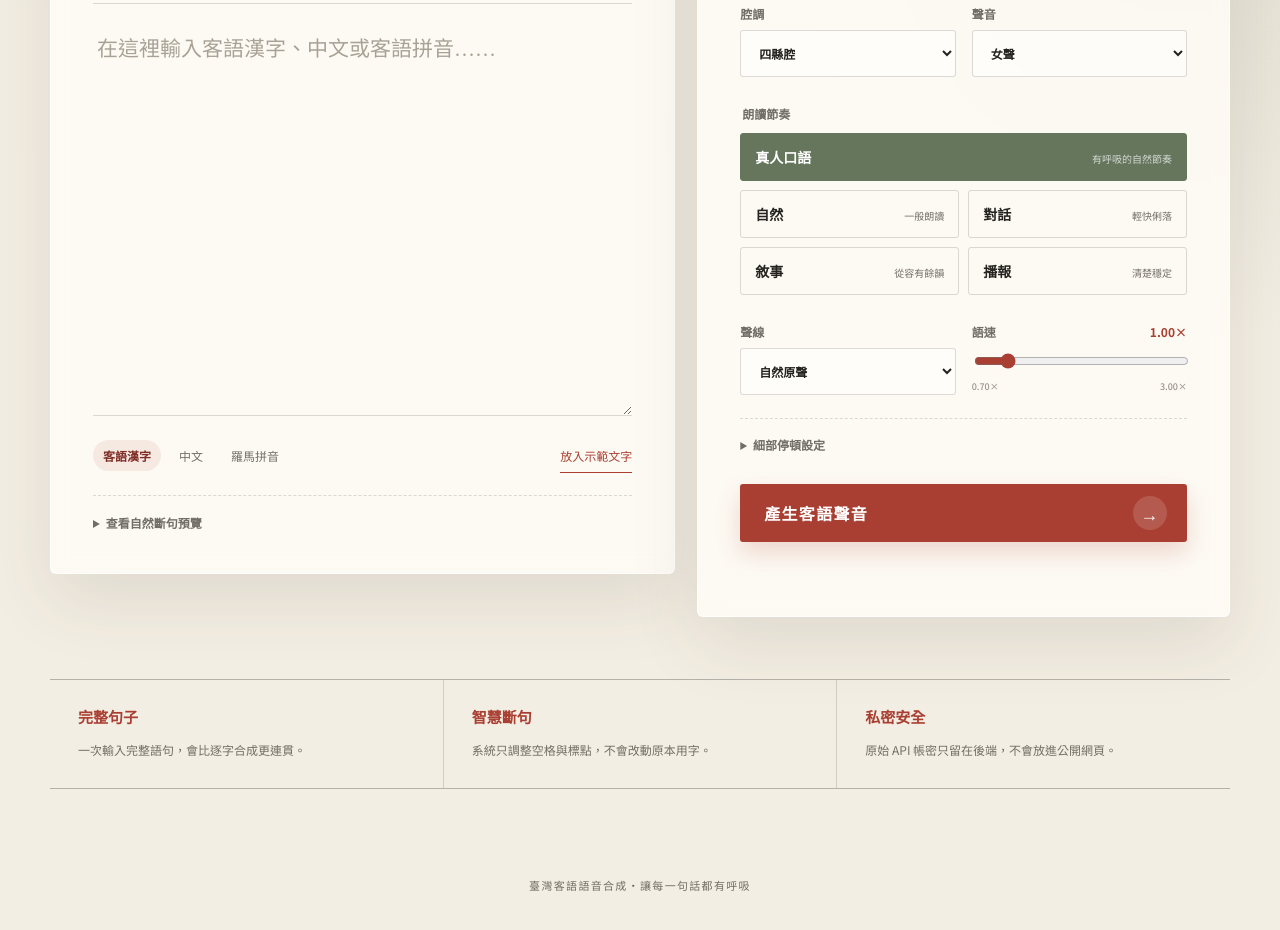
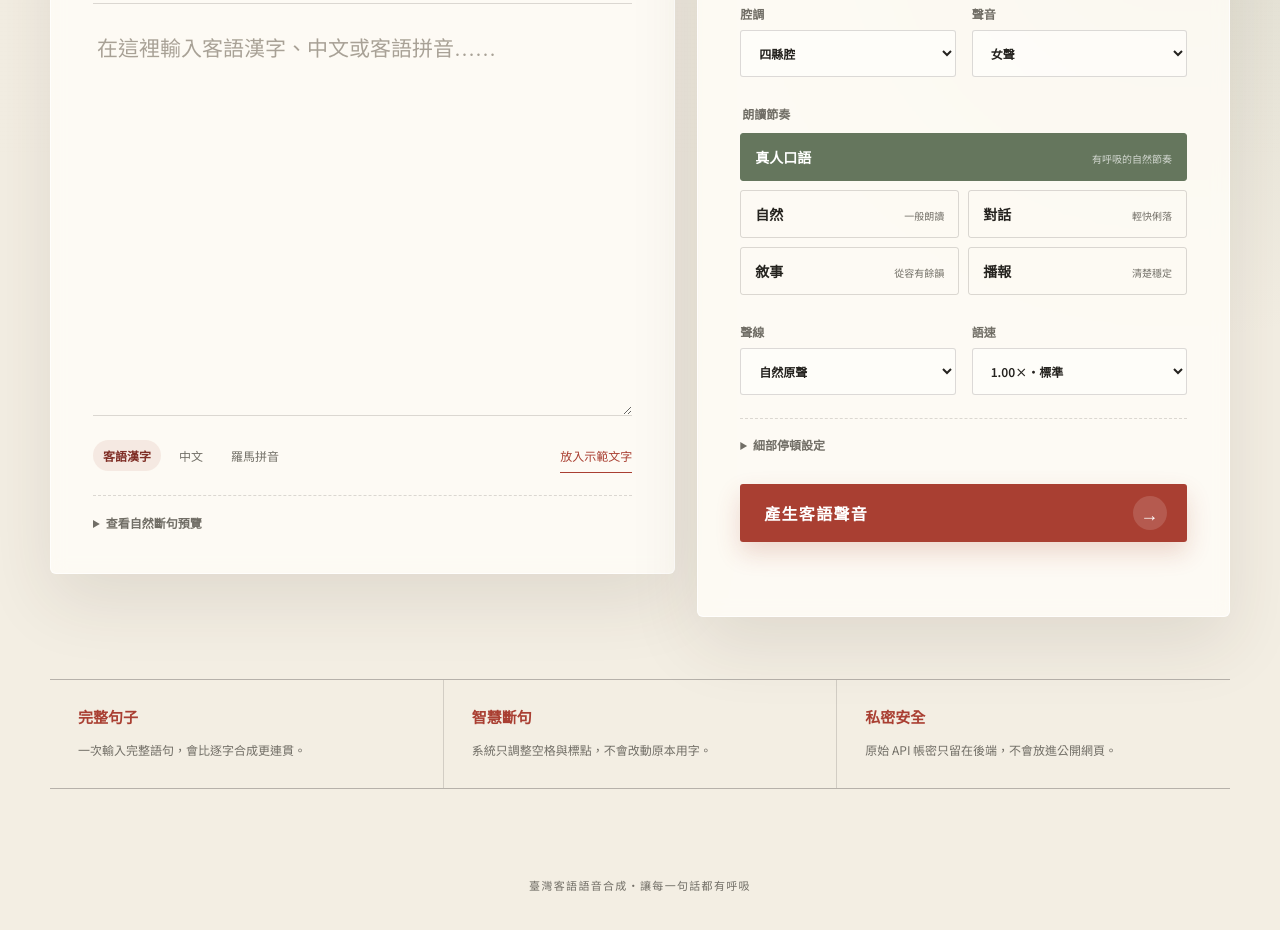
Before and after one commit to evaliuwrk-tech/taiwan-hakka-tts, a plain HTML site: page web/index.html in a window 1280 px wide. Shown: the part 645-1575 px from the top of the page. Drawn offline with Linux system fonts and the light colour scheme.

Commit message:
Increase voice contrast and simplify speed selection

```diff
--- a/web/app.js
+++ b/web/app.js
@@ -2,12 +2,12 @@ import { prepareText, RHYTHM_PRESETS } from "./rhythm.js";
 
 const TONES = {
   natural: { label: "自然原聲", pitch: 0, low: 0, high: 0, presence: 0, gain: 0 },
-  deep: { label: "低沉", pitch: -3.5, low: 6, high: -4, presence: -2, gain: -3 },
-  young: { label: "年輕", pitch: 2.8, low: -3, high: 4.5, presence: 2, gain: -2.5 },
-  child: { label: "兒童", pitch: 5, low: -6, high: 6, presence: 4, gain: -3.5 },
-  warm: { label: "溫暖", pitch: -1.2, low: 5, high: -4, presence: 1, gain: -2.5 },
-  bright: { label: "明亮", pitch: 0.8, low: -3, high: 7, presence: 3, gain: -4 },
-  soft: { label: "柔和", pitch: -0.7, low: 2, high: -7, presence: -2.5, gain: -2.5 },
+  deep: { label: "低沉", pitch: -4.9, low: 10, high: -8, presence: -5, gain: -5 },
+  young: { label: "年輕", pitch: 3.8, low: -6, high: 8, presence: 5, gain: -5.5 },
+  child: { label: "兒童", pitch: 7, low: -10, high: 11, presence: 7, gain: -8 },
+  warm: { label: "溫暖", pitch: -1.8, low: 8, high: -7, presence: 1.5, gain: -4.5 },
+  bright: { label: "明亮", pitch: 1.8, low: -7, high: 11, presence: 7, gain: -8 },
+  soft: { label: "柔和", pitch: -0.9, low: 3, high: -12, presence: -6, gain: -3.5 },
 };
 
 const DIALECTS = { sixian: "四縣腔", hailu: "海陸腔", dapu: "大埔腔" };
@@ -25,7 +25,6 @@ const elements = {
   gender: document.querySelector("#gender"),
   tone: document.querySelector("#tone"),
   rate: document.querySelector("#rate"),
-  rateOutput: document.querySelector("#rate-output"),
   shortPause: document.querySelector("#short-pause"),
   shortOutput: document.querySelector("#short-pause-output"),
   longPause: document.querySelector("#long-pause"),
@@ -96,7 +95,6 @@ function applyRhythmDefaults() {
 }
 
 function updateRanges() {
-  elements.rateOutput.textContent = `${Number(elements.rate.value).toFixed(2)}×`;
   elements.shortOutput.textContent = `${elements.shortPause.value} ms`;
   elements.longOutput.textContent = `${elements.longPause.value} ms`;
 }
@@ -291,7 +289,7 @@ elements.text.addEventListener("input", updatePreview);
 document.querySelectorAll('input[name="text-type"]').forEach((item) => item.addEventListener("change", updatePreview));
 document.querySelectorAll('input[name="rhythm"]').forEach((item) => item.addEventListener("change", applyRhythmDefaults));
 elements.dialect.addEventListener("change", updateVoiceOptions);
-[elements.rate, elements.shortPause, elements.longPause].forEach((item) => item.addEventListener("input", updateRanges));
+[elements.shortPause, elements.longPause].forEach((item) => item.addEventListener("input", updateRanges));
 elements.form.addEventListener("submit", handleSynthesis);
 elements.settingsForm.addEventListener("submit", saveSettings);
 elements.dialog.addEventListener("click", (event) => {
--- a/web/index.html
+++ b/web/index.html
@@ -125,18 +125,30 @@
                 <span>聲線</span>
                 <select id="tone" name="tone">
                   <option value="natural">自然原聲</option>
-                  <option value="warm">溫暖</option>
-                  <option value="soft">柔和</option>
-                  <option value="deep">低沉</option>
-                  <option value="young">年輕</option>
-                  <option value="child">兒童（模擬）</option>
-                  <option value="bright">明亮</option>
+                  <option value="warm">溫暖・飽滿厚實</option>
+                  <option value="soft">柔和・輕柔內斂</option>
+                  <option value="deep">低沉・渾厚低音</option>
+                  <option value="young">年輕・清脆活潑</option>
+                  <option value="child">兒童・高亮童聲（模擬）</option>
+                  <option value="bright">明亮・清晰穿透</option>
                 </select>
               </label>
-              <label class="field range-field">
-                <span>語速 <output id="rate-output">1.00×</output></span>
-                <input id="rate" name="rate" type="range" min="0.7" max="3" step="0.05" value="1" />
-                <small class="range-scale"><i>0.70×</i><i>3.00×</i></small>
+              <label class="field">
+                <span>語速</span>
+                <select id="rate" name="rate">
+                  <option value="0.7">0.70×・很慢</option>
+                  <option value="0.8">0.80×・慢速</option>
+                  <option value="0.9">0.90×・稍慢</option>
+                  <option value="1" selected>1.00×・標準</option>
+                  <option value="1.1">1.10×・稍快</option>
+                  <option value="1.2">1.20×・輕快</option>
+                  <option value="1.3">1.30×・快速</option>
+                  <option value="1.5">1.50×・更快</option>
+                  <option value="1.75">1.75×</option>
+                  <option value="2">2.00×</option>
+                  <option value="2.5">2.50×</option>
+                  <option value="3">3.00×・最快</option>
+                </select>
               </label>
             </div>
 
```
Also changed, not shown: README.md, 2 other files.
